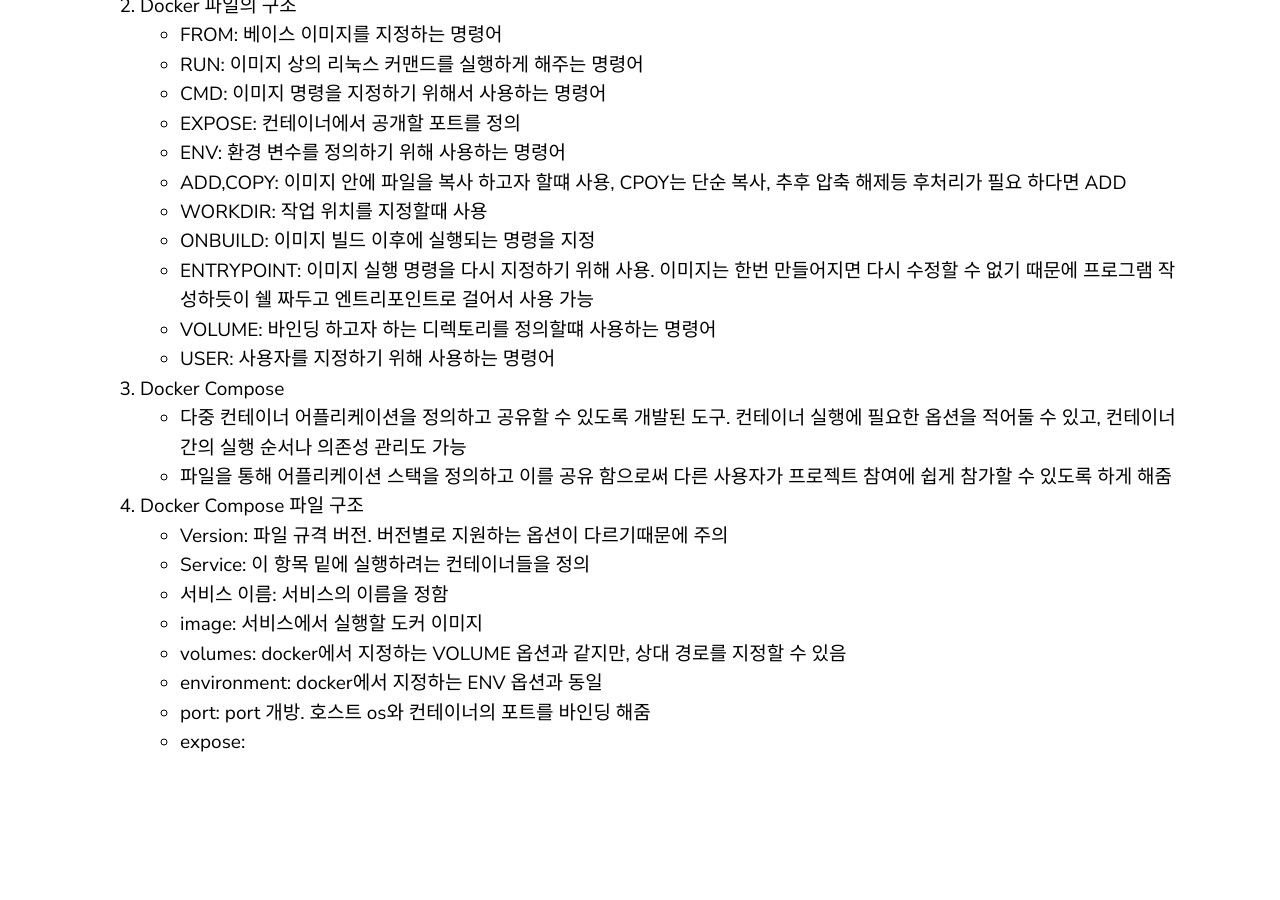
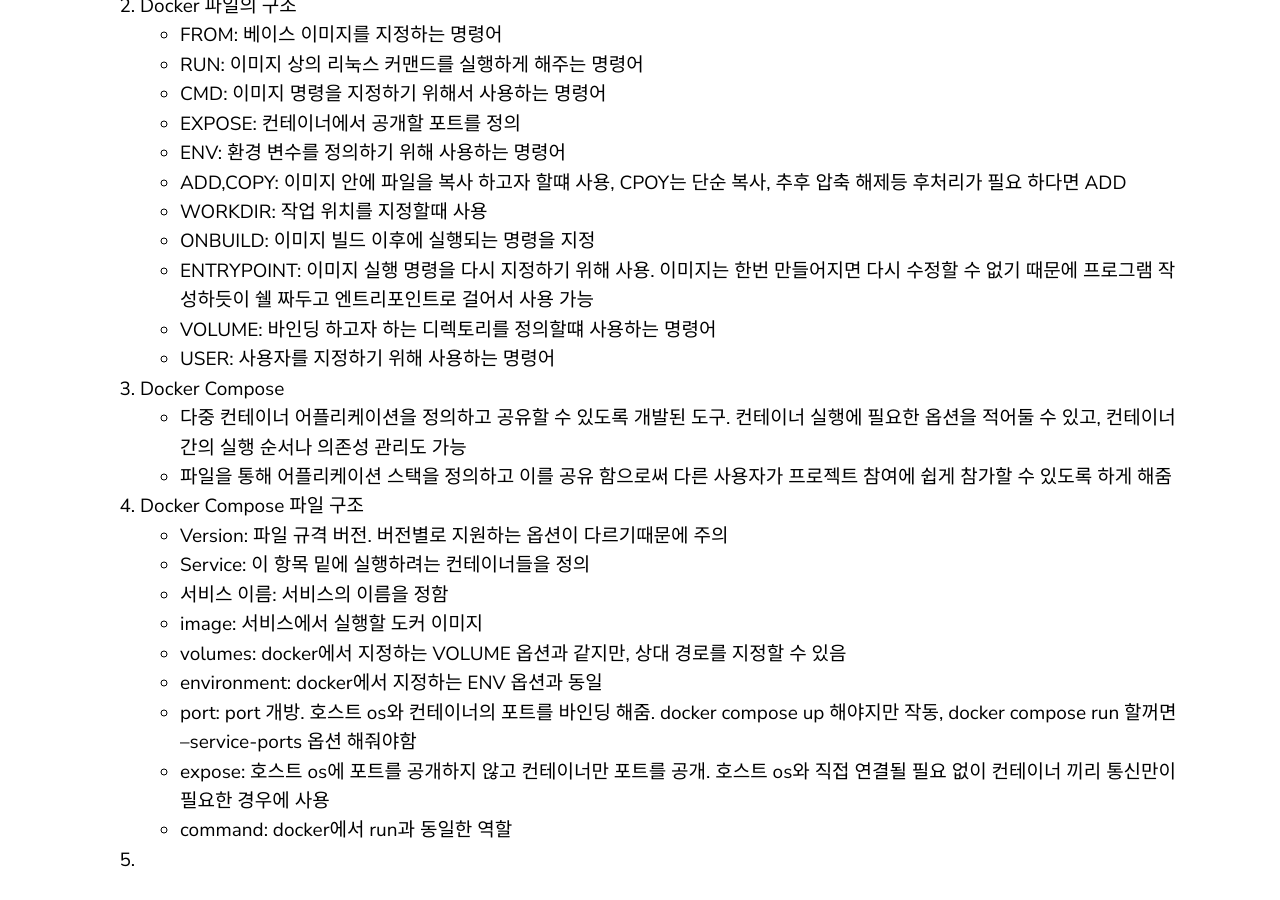
Before and after one commit to yoowonyoung/yoowonyoung.github.io, a Jekyll site: the page built from _posts/2021-06-11-Interview-08.md, in a window 1280 px wide and 900 px high, scrolled down 32806 px. Built offline with Jekyll 4.4.1, drawn with Linux system fonts in a browser that asks for light colours; comment, search, counter and statistics services are not loaded; before the commit the page ends 33589 px from its top, so only the background shows below that.

Commit message:
Update 2021-06-11-Interview-08.md

```diff
--- a/_posts/2021-06-11-Interview-08.md
+++ b/_posts/2021-06-11-Interview-08.md
@@ -956,5 +956,8 @@
     - image: 서비스에서 실행할 도커 이미지
     - volumes: docker에서 지정하는 VOLUME 옵션과 같지만, 상대 경로를 지정할 수 있음
     - environment: docker에서 지정하는 ENV 옵션과 동일
-    - port: port 개방. 호스트 os와 컨테이너의 포트를 바인딩 해줌
-    - expose:
+    - port: port 개방. 호스트 os와 컨테이너의 포트를 바인딩 해줌. docker compose up 해야지만 작동, docker compose run 할꺼면 --service-ports 옵션 해줘야함
+    - expose: 호스트 os에 포트를 공개하지 않고 컨테이너만 포트를 공개. 호스트 os와 직접 연결될 필요 없이 컨테이너 끼리 통신만이 필요한 경우에 사용
+    - command: docker에서 run과 동일한 역할
+
+5.
```
